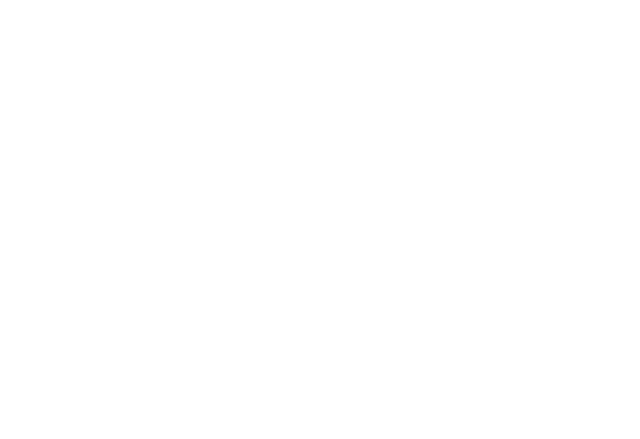
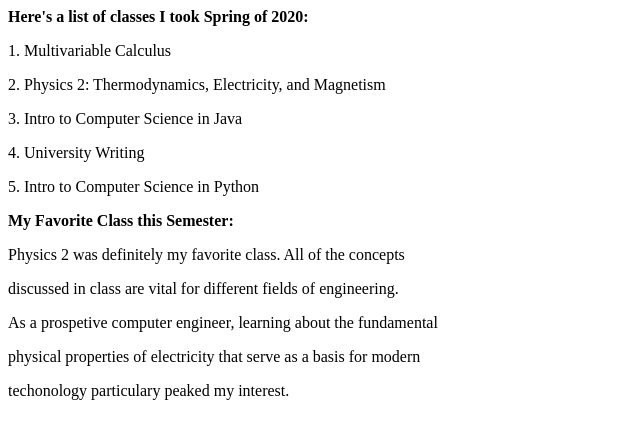
Before and after one commit to vicentefarias/Flask-Project, a Flask app: page /classes in a window 1280 px wide. Before the commit the part shown is empty. Shown: the top 439 px of the page, without its empty margins (0-640 px from the left). Run offline with Flask 2, Linux system fonts and the light colour scheme.

Commit message:
Added Classes Page

```diff
--- a/templates/classes.html
+++ b/templates/classes.html
@@ -3,6 +3,17 @@
         <title>Classes</title>
     <head>
     <body>
-    <p></p>
+    <b>Here's a list of classes I took Spring of 2020:</b>
+     <p>1. Multivariable Calculus</p>
+     <p>2. Physics 2: Thermodynamics, Electricity, and Magnetism</p>
+     <p>3. Intro to Computer Science in Java</p>
+     <p>4. University Writing</p>
+     <p>5. Intro to Computer Science in Python</p>
+     <b>My Favorite Class this Semester:</b>
+     <p>    Physics 2 was definitely my favorite class. All of the concepts</p>
+     <p>    discussed in class are vital for different fields of engineering.</p>
+     <p>    As a prospetive computer engineer, learning about the fundamental</p>
+     <p>    physical properties of electricity that serve as a basis for modern</p>
+     <p>    techonology particulary peaked my interest.</p>
     </body>
 </html>
```
